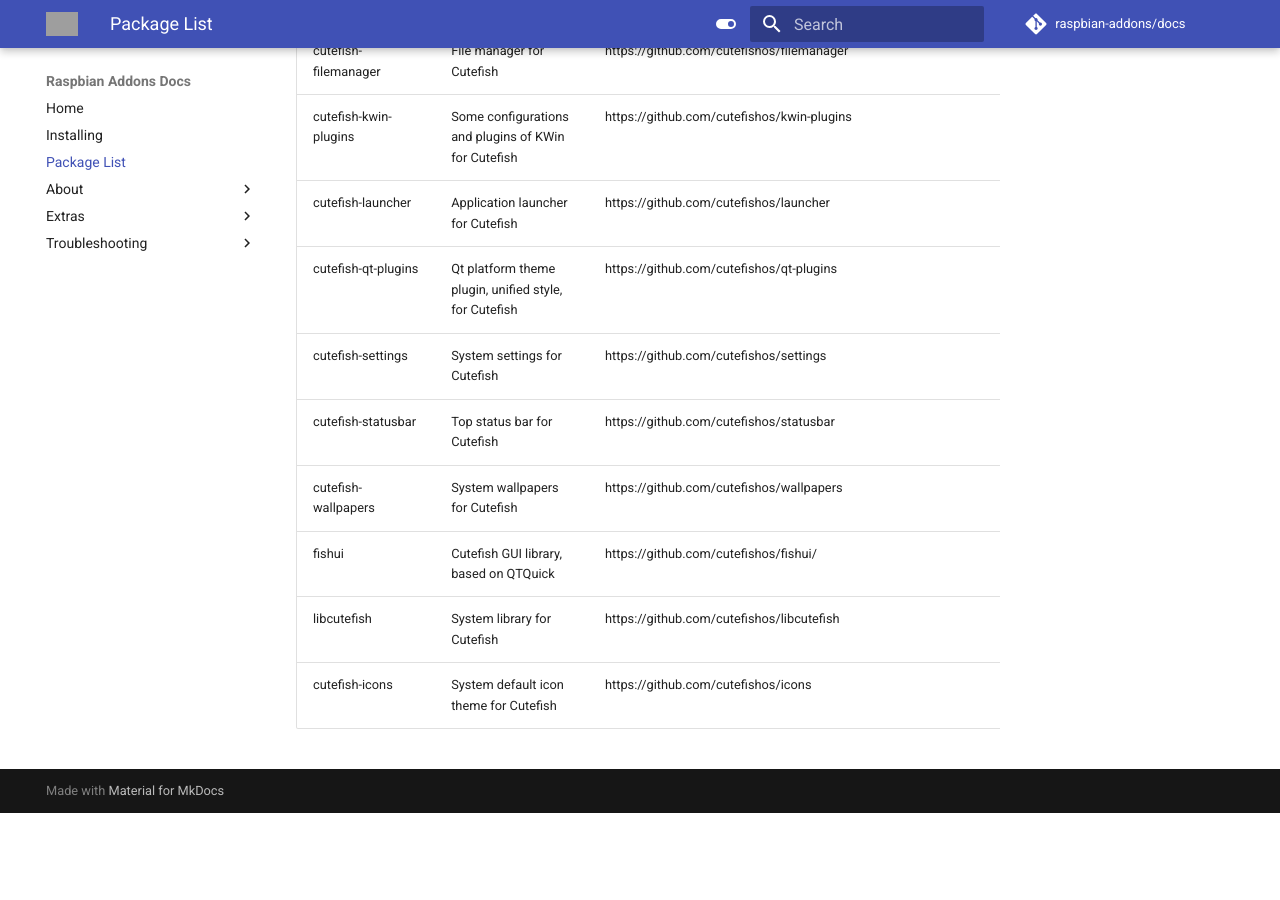
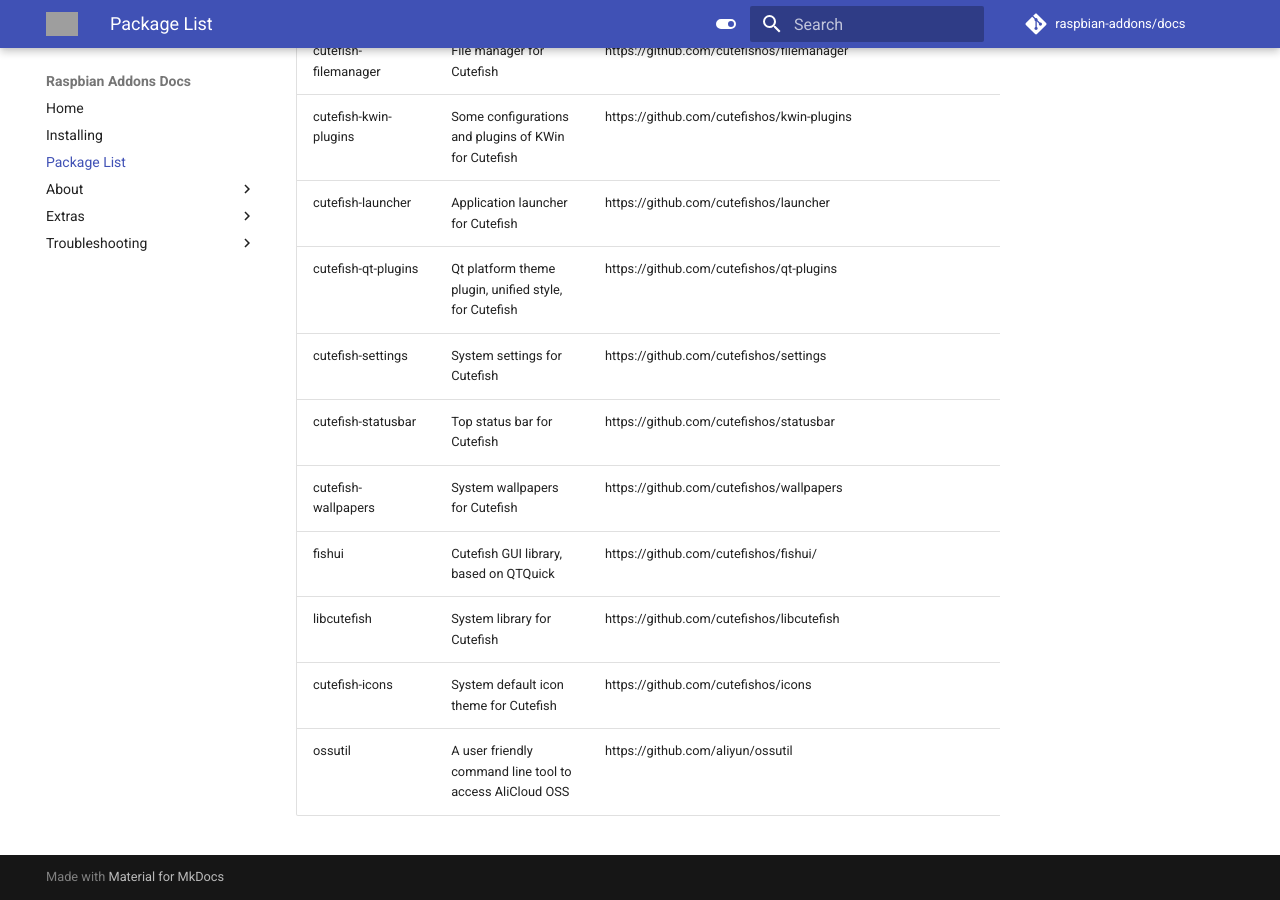
Before and after one commit to raspbian-addons/docs, an MkDocs documentation site: the page built from docs/package-list.md, in a window 1280 px wide and 900 px high, scrolled down 18596 px. Built offline with MkDocs 1.6.1 and Material for MkDocs 9.7.7, drawn with Linux system fonts in a browser that asks for light colours; comment, search, counter and statistics services are not loaded; before the commit the page ends 19409 px from its top, so only the background shows below that; grey boxes are pictures that could not be loaded.

Commit message:
packagelist: add ossutil (#18)

```diff
--- a/docs/package-list.md
+++ b/docs/package-list.md
@@ -232,3 +232,4 @@
 | fishui | Cutefish GUI library, based on QTQuick | https://github.com/cutefishos/fishui/ |
 | libcutefish | System library for Cutefish | https://github.com/cutefishos/libcutefish |
 | cutefish-icons | System default icon theme for Cutefish | https://github.com/cutefishos/icons |
+| ossutil | A user friendly command line tool to access AliCloud OSS | https://github.com/aliyun/ossutil |
```
